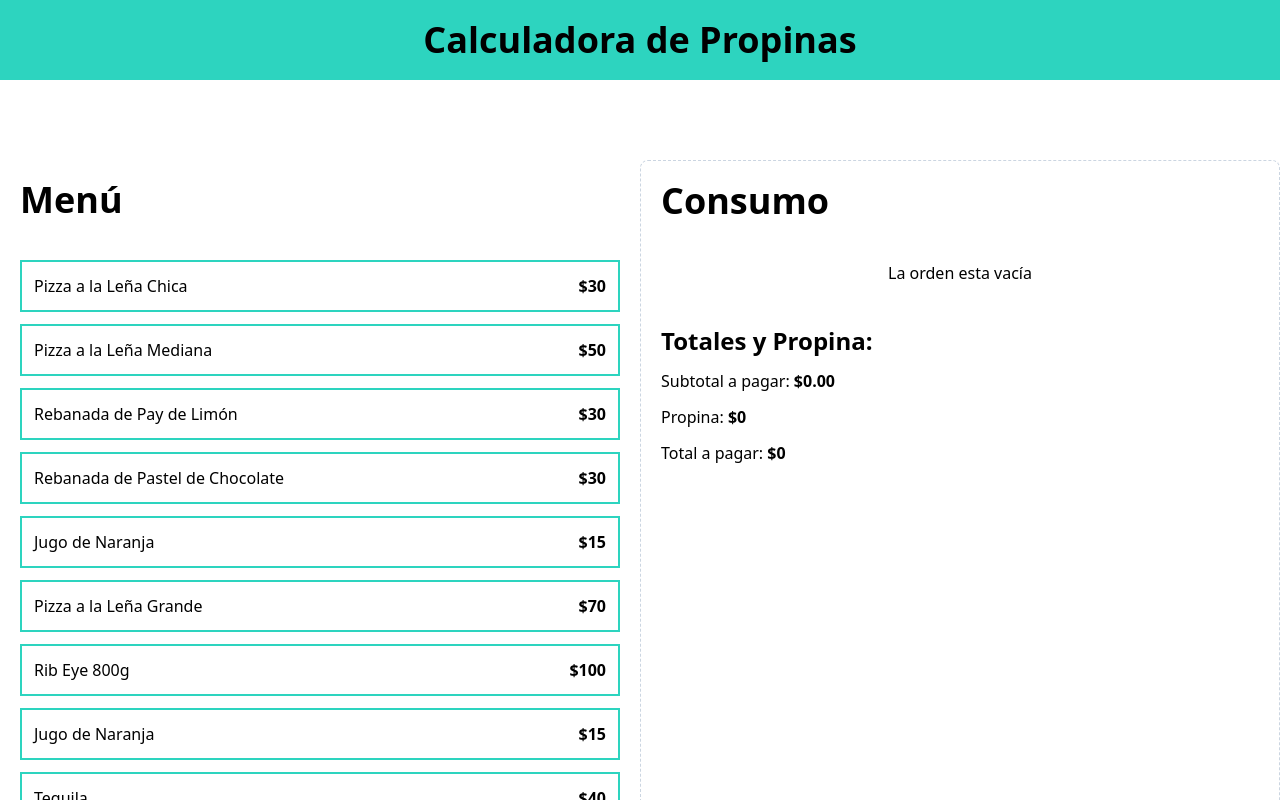
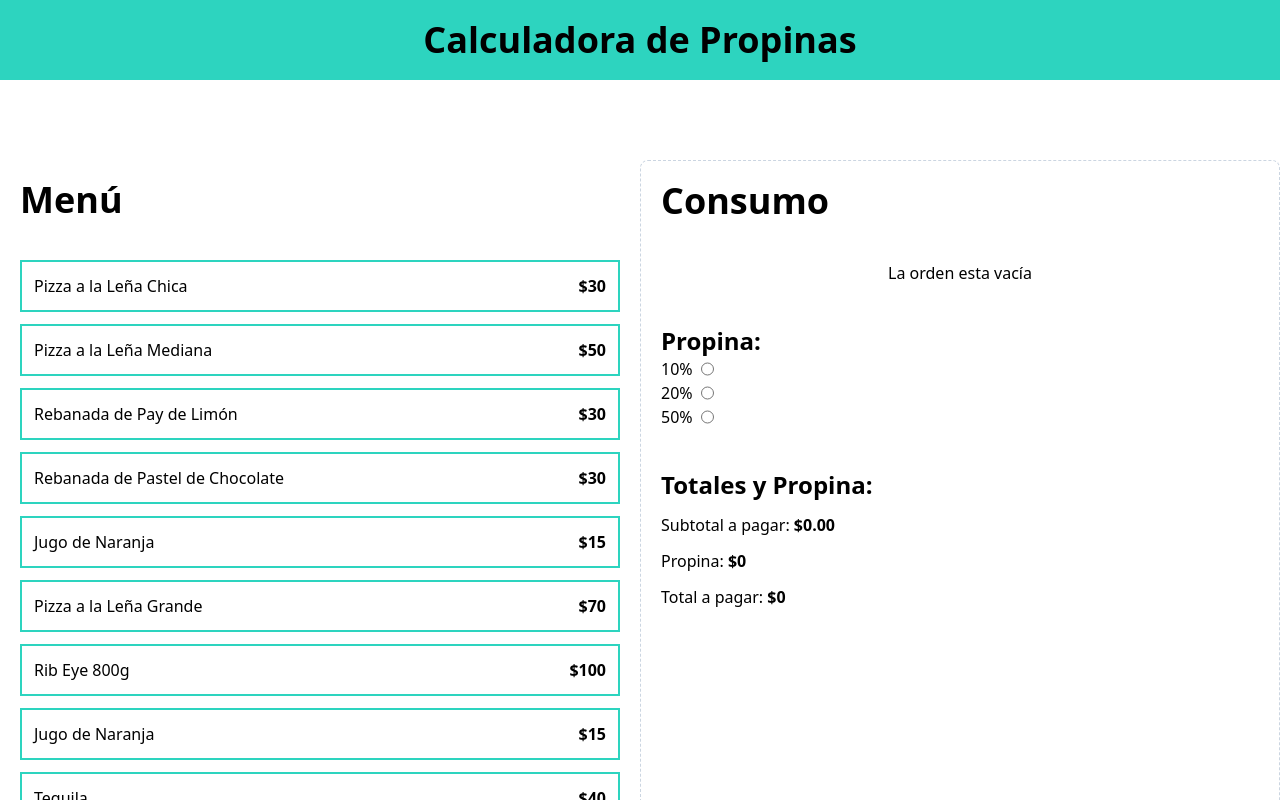
Before and after one commit to landogomez/calculadora-propinas, a React (Vite) app: page / in a window 1280 px wide. Shown: the top 800 px of the page. Built offline with nearby package versions, Linux system fonts and the light colour scheme.

Commit message:
Se añadio un componente para las propinas (TipPercentage)

```diff
--- a/src/App.tsx
+++ b/src/App.tsx
@@ -1,6 +1,7 @@
 import MenuItem from "./components/MenuItem"
 import OrderContents from "./components/OrderContents"
 import OrderTotals from "./components/OrderTotals"
+import TipPercentageForm from "./components/TipPercentageForm"
 import { menuItems } from "./data/db"
 import useOrder from "./hooks/useOrder"
 
@@ -37,14 +38,15 @@
           <OrderContents
             order = {order}
             removeItem = {removeItem}
+          />
+
+          <TipPercentageForm
 
 
           />
 
           <OrderTotals
             order = {order}
-
-
           />
         </div>
 
--- /dev/null
+++ b/src/components/TipPercentageForm.tsx
@@ -0,0 +1,42 @@
+const tipOptions = [
+    {
+      id: 'tip-10',
+      value: .10,
+      label: '10%'
+    },
+    {
+      id: 'tip-20',
+      value: .20,
+      label: '20%'
+    },
+    {
+      id: 'tip-50',
+      value: .50,
+      label: '50%'
+    },
+  ]
+
+
+
+export default function TipPercentageForm() {
+  return (
+    <div>
+        <h3 className="font-black text-2xl">Propina:</h3>
+
+        <form>
+            {tipOptions.map(tip => (
+                <div key={tip.id} className="flex gap-2">
+                    <label htmlFor="">{tip.label}</label>
+                    <input
+                        id={tip.id}
+                        type="radio"
+                        name="tip"
+                        value={tip.value}
+                    />
+                </div>
+
+            ))}
+        </form>
+    </div>
+  )
+}
```
